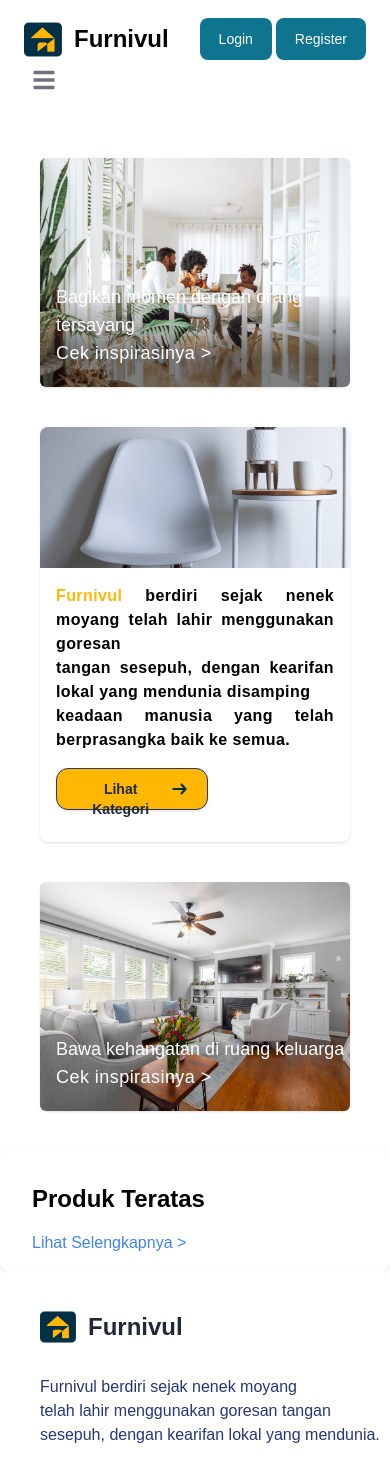
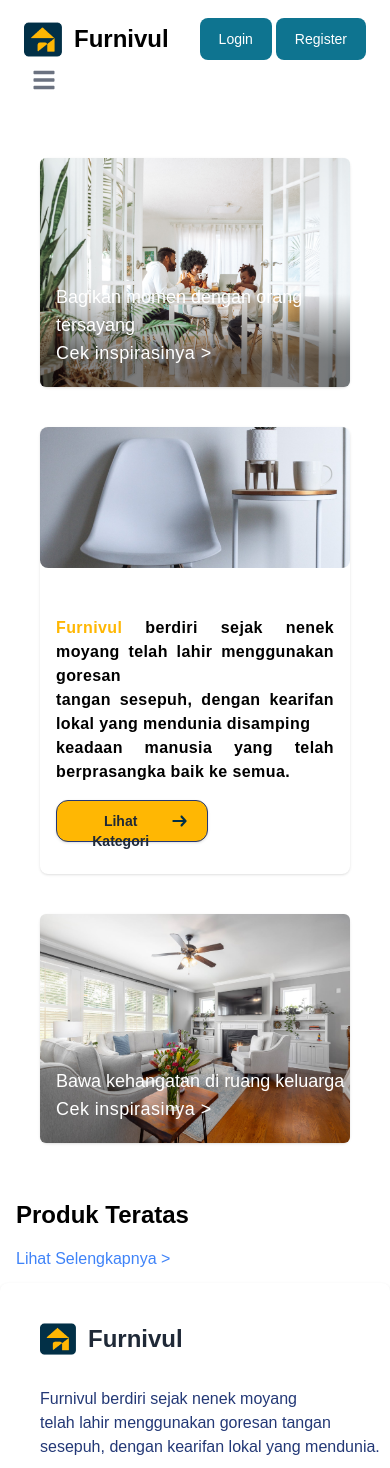
Before and after one commit to naufyl28/Final-Furnivul, a React (Vite) app in the folder front-end/: page / in a window 390 px wide. Shown: the top 1468 px of the page. Built offline with nearby package versions, Linux system fonts and the light colour scheme; no server answers.

Commit message:
fix landing responsive

```diff
--- a/front-end/src/components/Swiper.jsx
+++ b/front-end/src/components/Swiper.jsx
@@ -56,11 +56,11 @@ export default () => {
           },
           768: {
             slidesPerView: 3,
-            spaceBetween: 100,
+            spaceBetween: 10,
           },
           1024: {
-            slidesPerView: 5,
-            spaceBetween: 100,
+            slidesPerView: 4,
+            spaceBetween: 10,
           },
         }}
       >
@@ -72,8 +72,8 @@ export default () => {
           });
           return (
             <SwiperSlide key={index}>
-              <div className="swiper-slide ">
-                <div className=" p-4 bg-[#023047] border border-black rounded-lg  my-2 w-[300px] lg:w-[350px] mx-8">
+              <div className="swiper-slide mx-4 ">
+                <div className="flex lg:flex-col flex-col p-4 bg-[#023047] border border-black rounded-lg  my-2 w-[300px] lg:w-[350px] mx-8">
                   <div className="my-2 text-white p-3">
                     <img
                       src={item.product_image}
--- a/front-end/src/pages/LandingPage.jsx
+++ b/front-end/src/pages/LandingPage.jsx
@@ -8,6 +8,7 @@ import lowfi2 from "../assets/images/Low-Fi Placeholder 2.png";
 import Swiper from "../components/Swiper";
 import React from "react";
 import { Button } from "flowbite-react";
+import "./style/landing.css";
 
 function LandingPage() {
   return (
@@ -53,9 +54,9 @@ function LandingPage() {
           </div>
         </div>
       </div>
-      <div className="container-fluid lg:flex justify-between lg:px-28 m-10 lg:mx-auto lg:my-10 gap-10 lg:rounded-none lg:shadow-none rounded-lg shadow">
-        <div className="flex flex-col lg:flex-row mx-auto lg:gap-[120px]">
-          <img className="rounded-t-lg  " src={about} alt="" />
+      <div className="container-fluid lg:flex justify-between lg:px-10 m-10 lg:mx-auto lg:my-10 gap-10 lg:rounded-none lg:shadow-none rounded-lg shadow">
+        <div className="flex flex-col lg:flex-row mx-auto gap-8">
+          <img className="rounded-lg xl:w-[550px] " src={about} alt="" />
 
           <div className="flex flex-col font-semibold lg:p-20 p-4">
             <p className="text-justify tracking-wide">
@@ -98,17 +99,17 @@ function LandingPage() {
         </div>
       </div>
       {/* Categ */}
-      <div className="flex flex-col lg:flex-row justify-between lg:mx-4 lg:my-10 lg:rounded-none lg:shadow-none rounded-lg shadow">
-        <div className="flex flex-col ">
-          <div className="p-4 ">
+      <div className=" lg:mx- lg:mb-5 xl:mx-8 xl:px-8 ">
+        <div className="    lg:mb-5 xl:mx-8 xl:px-8">
+          <div className="sm:mx-8 lg:mx-8 lg:mb-5 xl:mx-8 xl:px-8 xl:px-8  lg:mx-8 lg:mb-5 xl:mx-8 mb-3   ">
             <h1 className="font-semibold text-2xl p-4  lg:text-5xl">
               Produk Teratas
             </h1>
-            <a href="#" className="text-blue-500 p-4 hover:text-blue-700">
+            <a href="#" className="text-blue-500 p-4 hover:text-blue-700 ">
               Lihat Selengkapnya &gt;
             </a>
           </div>
-          <div className="swiper-container ">
+          <div className="swiper-container  lg:mx- lg:mb-5 xl:mx-8 xl:px-8  ">
             <Swiper />
           </div>
         </div>
```
Also changed, not shown: front-end/src/pages/style/landing.css (added).
